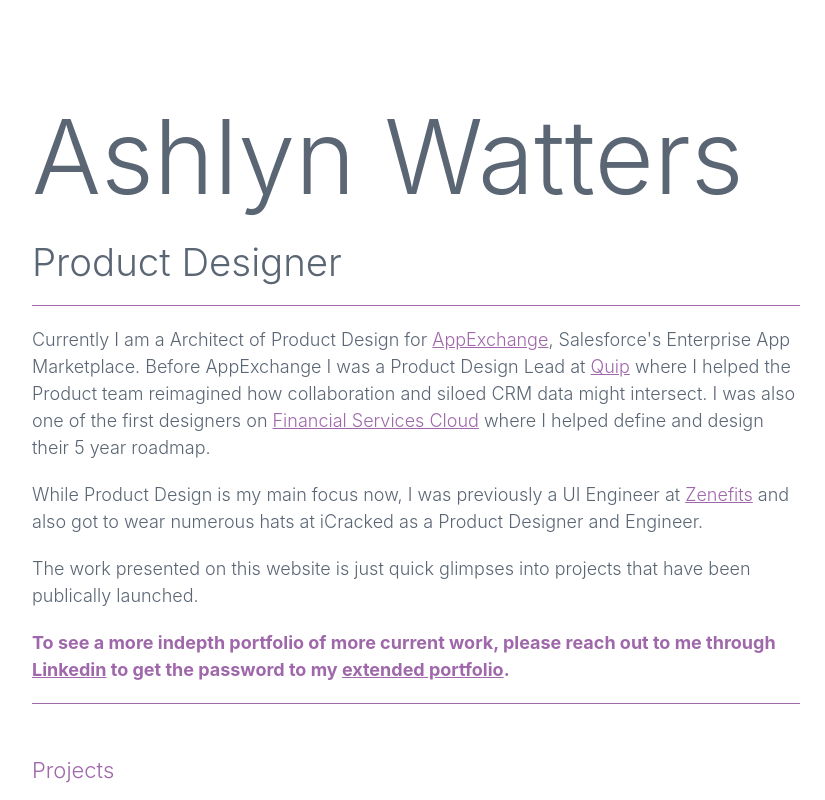
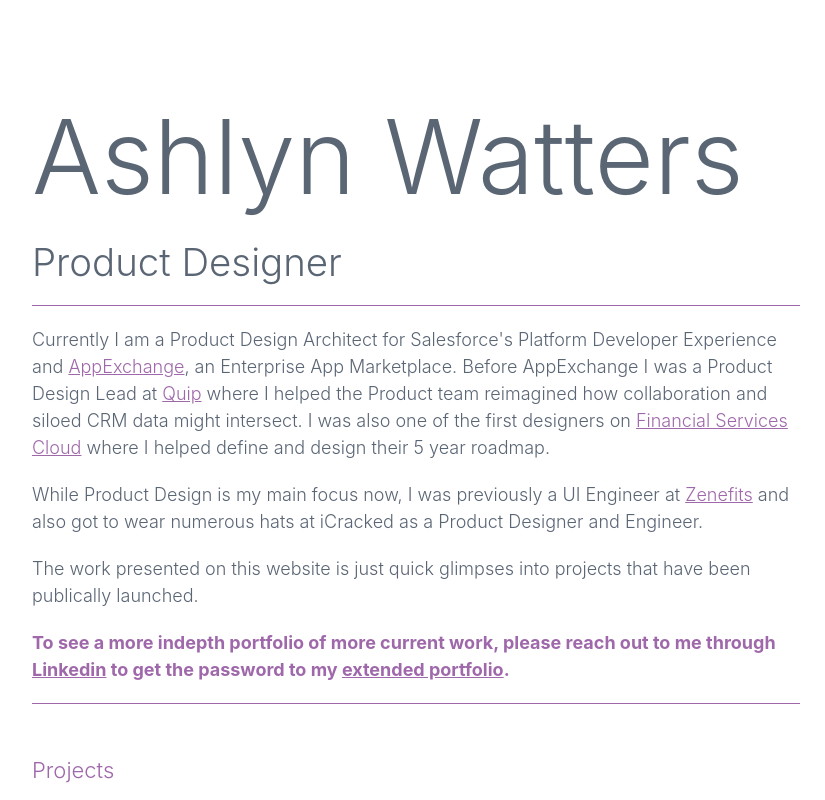
Before and after one commit to ashlynaiu/ashlyn-portfolio, a React (Create React App) app: page / in a window 1280 px wide. Shown: the top 800 px of the page, without its empty margins (224-1049 px from the left). Built offline with nearby package versions, Linux system fonts and the light colour scheme.

Commit message:
update home text

```diff
--- a/src/components/Home.js
+++ b/src/components/Home.js
@@ -6,7 +6,7 @@
         <div className="homepage">
           <h1>Ashlyn Watters</h1>
           <h2>Product Designer</h2>
-          <p className="first">Currently I am a Architect of Product Design for <a href="https://appexchange.salesforce.com/" target="_blank" rel="noopener noreferrer">AppExchange</a>, Salesforce's Enterprise App Marketplace. Before AppExchange I was a Product Design Lead at <a href="https://quip.com/" target="_blank" rel="noopener noreferrer">Quip</a> where I helped the Product team reimagined how collaboration and siloed CRM data might intersect. I was also one of the first designers on <a href="https://www.salesforce.com/products/financial-services-cloud/overview/" target="_blank" rel="noopener noreferrer">Financial Services Cloud</a> where I helped define and design their 5 year roadmap. </p>
+          <p className="first">Currently I am a Product Design Architect for Salesforce's Platform Developer Experience and <a href="https://appexchange.salesforce.com/" target="_blank" rel="noopener noreferrer">AppExchange</a>, an Enterprise App Marketplace. Before AppExchange I was a Product Design Lead at <a href="https://quip.com/" target="_blank" rel="noopener noreferrer">Quip</a> where I helped the Product team reimagined how collaboration and siloed CRM data might intersect. I was also one of the first designers on <a href="https://www.salesforce.com/products/financial-services-cloud/overview/" target="_blank" rel="noopener noreferrer">Financial Services Cloud</a> where I helped define and design their 5 year roadmap. </p>
 
           <p>While Product Design is my main focus now, I was previously a UI Engineer at <a href="https://www.zenefits.com/" target="_blank" rel="noopener noreferrer">Zenefits</a> and also got to wear numerous hats at iCracked as a Product Designer and Engineer.</p>
 
```
